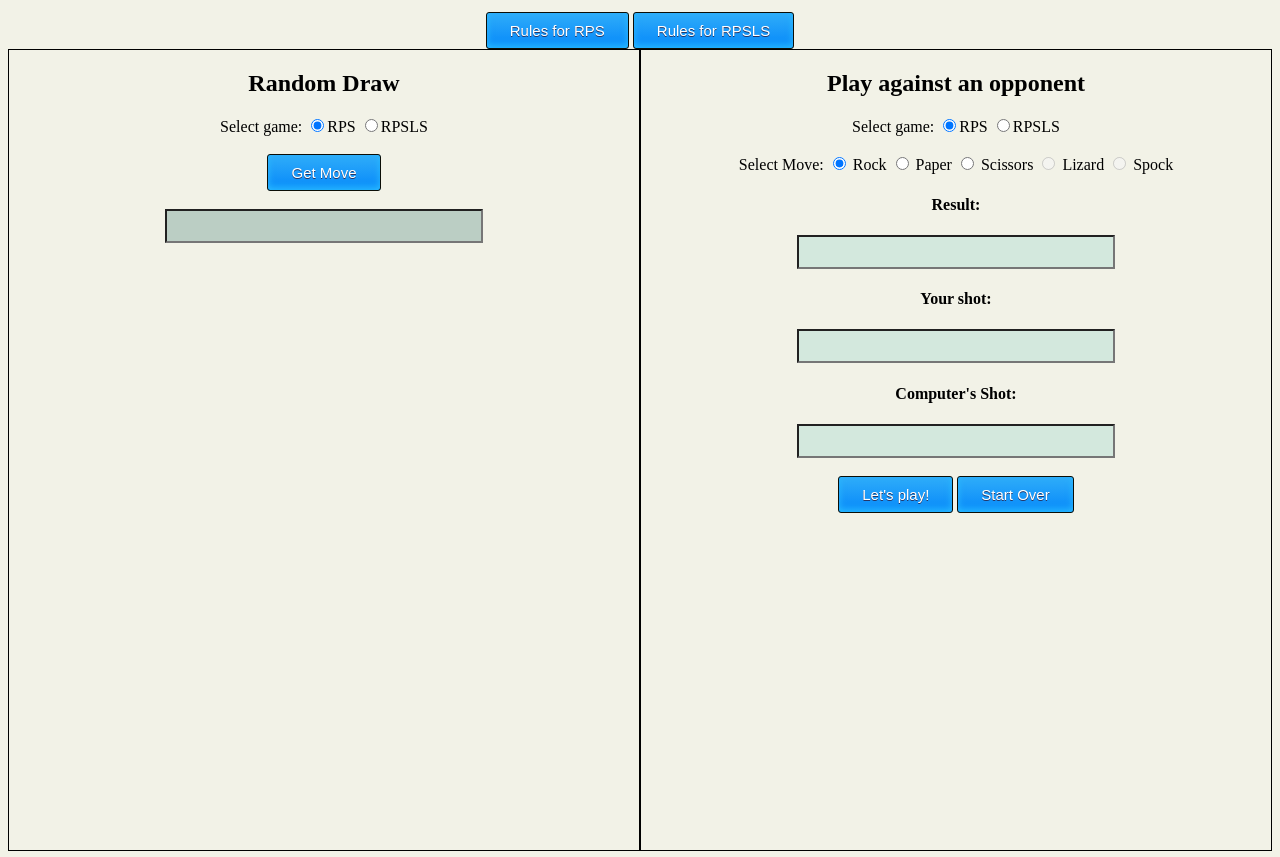
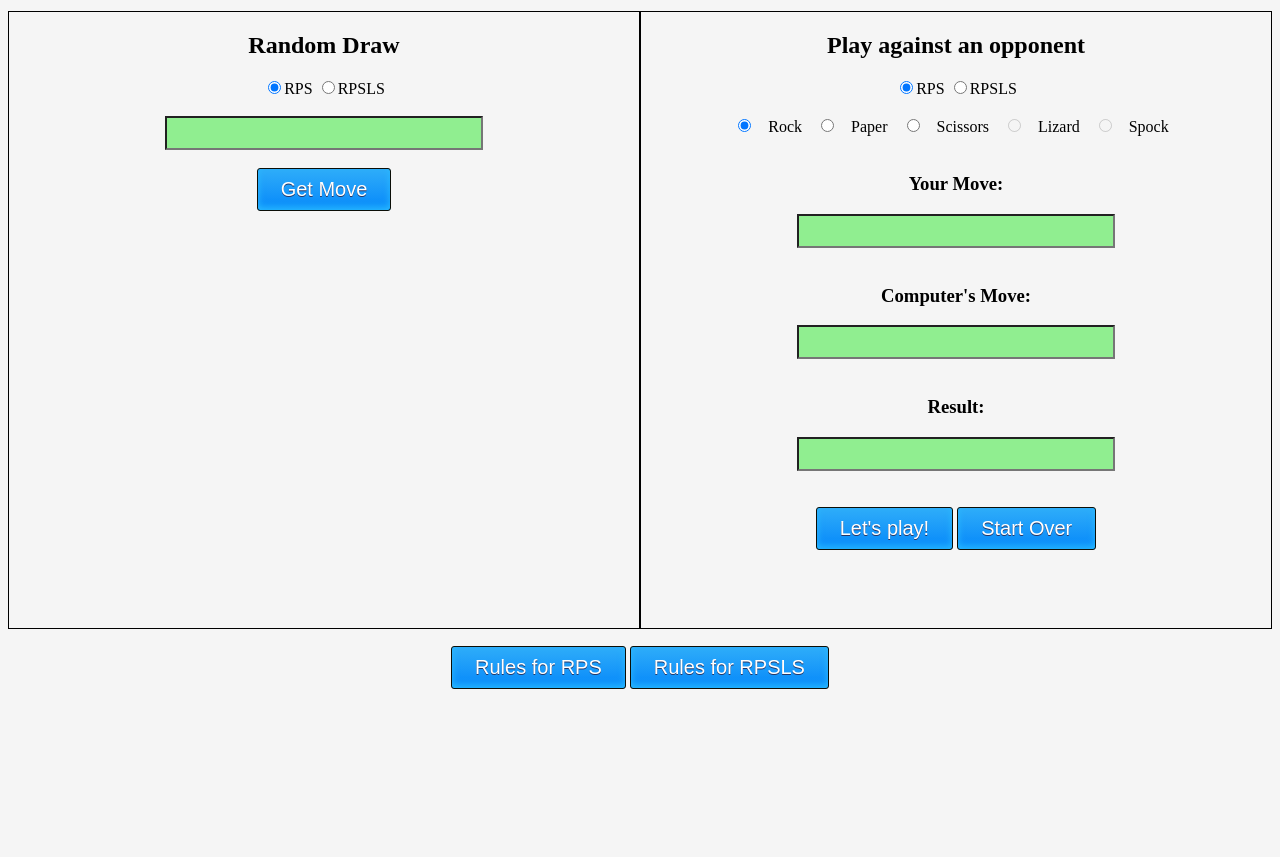
Before and after one commit to comp426-2023-spring/e02-alexz957unc, a website: page public/index.html in a window 1280 px wide. Shown: the part 89-946 px from the top of the page. After the commit the page ends 800 px from the top, so only its background shows below. Drawn offline with Linux system fonts and the light colour scheme.

Commit message:
Finished fixing up frontend

```diff
--- a/public/index.html
+++ b/public/index.html
@@ -7,36 +7,29 @@
         <link rel="stylesheet" type="text/css" href="./styles.css">
         <script src="./scripts.js"></script>
     </head>
-    <body id="body" onload="setLS()">
+    <body class="body" onload="setLS()">
     <!-- Your interface markup goes here -->
     <!-- For interface examples, look in the `/examples/` directory in the root of your starter code repo. -->
         <h1 class="gameTitle">RPS or RPSLS</h1>
-        <div>
-            <button class="myButton" type="button" onclick="helpRPS()">Rules for RPS</button>
-            <button class="myButton" type="button" onclick="helpRPSLS()">Rules for RPSLS</button>
-        </div>
         <div class = "container">
 
             <div class="left-section">
                 <h2>Random Draw</h2>
-                <label>Select game: </label>
+
                 <input type="radio" name="noOpponentGame" value="RPS" checked>RPS
                 <input type="radio" name="noOpponentGame" value="RPSLS">RPSLS
                 <br><br>
+                <input type="text" class = "output" id = "draw" name="draw" value="" readonly>
+                <br><br>
                 <button class="myButton" type="button" onclick="getShot()">Get Move</button>
-                <br><br>
-                <input type="text" id="draw" name="draw" value="" readonly>
             </div>
             <div class = "right-section">
                 <h2>Play against an opponent</h2>
-                <label>Select game: </label>
+
                 <input type="radio" name="game" value="RPS" onchange="setLS()" checked>RPS
                 <input type="radio" name="game" value="RPSLS" onchange="setLS()">RPSLS
 
                 <br><br>
-
-                <label>Select Move:</label>
-
                 <input type="radio" id="rockOption" name="selectedShot" value="rock" checked>
                 <label for="rockOption">Rock</label>
                 <input type="radio" id="paperOption" name="selectedShot" value="paper">
@@ -49,14 +42,19 @@
                 <label for="spockOption">Spock</label>
 
                 <br>
-                <h4>Result: </h4>
-                <input type="text" id="gameResult" name="gameResult" value="" readonly>
                 <br>
-                <h4>Your shot: </h4>
-                <input type="text" id="playerShot" name="playerShot" value="" readonly>
-                <br>
-                <h4>Computer's Shot: </h4>
-                <input type="text" id="computerShot" name="computerShot" value="" readonly>
+                <div>
+                    <h3>Your Move: </h3>
+                    <input class = "output" type="text" id="playerShot" name="playerShot" value="" readonly>
+                    <br><br>
+                    <h3>Computer's Move: </h3>
+                    <input class = "output" type="text" id="computerShot" name="computerShot" value="" readonly>
+                    <br><br>
+                    <h3>Result:</h3>
+                    <input class = "output" type="text" id="gameResult" name="gameResult" value="" readonly>
+                    <br>
+                </div>
+
 
                 <br><br>
                 <button class="myButton" type="button" onclick="play()">Let's play!</button>
@@ -64,7 +62,11 @@
 
             </div>
         </div>
-
+        <br>
+        <div>
+            <button class="myButton" type="button" onclick="helpRPS()">Rules for RPS</button>
+            <button class="myButton" type="button" onclick="helpRPSLS()">Rules for RPSLS</button>
+        </div>
 
     </body>
 </html>
--- a/public/scripts.js
+++ b/public/scripts.js
@@ -165,11 +165,11 @@ function play() {
 
 function setResultBackground(result) {
     if (result == "win") {
-        document.getElementById("gameResult").style.backgroundColor = "rgba(153, 255, 153, 0.5)";
+        document.getElementById("gameResult").style.backgroundColor = "cyan";
     } else if (result == "lose") {
-        document.getElementById("gameResult").style.backgroundColor = "rgba(255, 51, 0, 0.5)";
+        document.getElementById("gameResult").style.backgroundColor = "red";
     } else if (result == "tie") {
-        document.getElementById("gameResult").style.backgroundColor = "rgba(139, 207, 196, 0.5)";
+        document.getElementById("gameResult").style.backgroundColor = "lightgreen";
     }
 }
 
--- a/public/styles.css
+++ b/public/styles.css
@@ -1,43 +1,31 @@
 .container{
     display: flex;
-	height: 100vh;
+	height: 77vh;
 	flex-direction: row;
+    justify-content: center;
+    align-items: center;
 }
 .left-section, .right-section {
-    flex: 1; /* Make both sections take up equal space */
-    height: 100%; /* Set height of both sections to 100% */
-    border: 1px solid black; /* Optional border for visualization */
+    flex: 1;
+    height: 100%;
+    border: 1px solid black;
+    vertical-align: center;
 }
 
-
-#body {
+label{
+    margin: 10px;
+}
+.body {
     text-align: center;
-    background-color: rgba(132, 129, 26, 0.1);
+    background-color: #f5f5f5;
 }
 
-#draw {
+.output {
     font-size: 24px;
-    background-color: rgba(62, 122, 112, 0.3);
+    background-color:  lightgreen;
     text-align: center;
 }
 
-#gameResult {
-    font-size: 24px;
-    background-color: rgba(139, 207, 196, 0.3);
-    text-align: center;
-}
-
-#playerShot {
-    font-size: 24px;
-    background-color: rgba(139, 207, 196, 0.3);
-    text-align: center;
-}
-
-#computerShot {
-    font-size: 24px;
-    background-color: rgba(139, 207, 196, 0.3);
-    text-align: center;
-}
 
 .gameTitle{
     font-size: 40px;
@@ -55,7 +43,7 @@
 	cursor:pointer;
 	color:#ffffff;
 	font-family:Arial;
-	font-size:15px;
+	font-size:20px;
 	padding:9px 23px;
 	text-decoration:none;
 	text-shadow:0px 1px 0px #263666;
```
